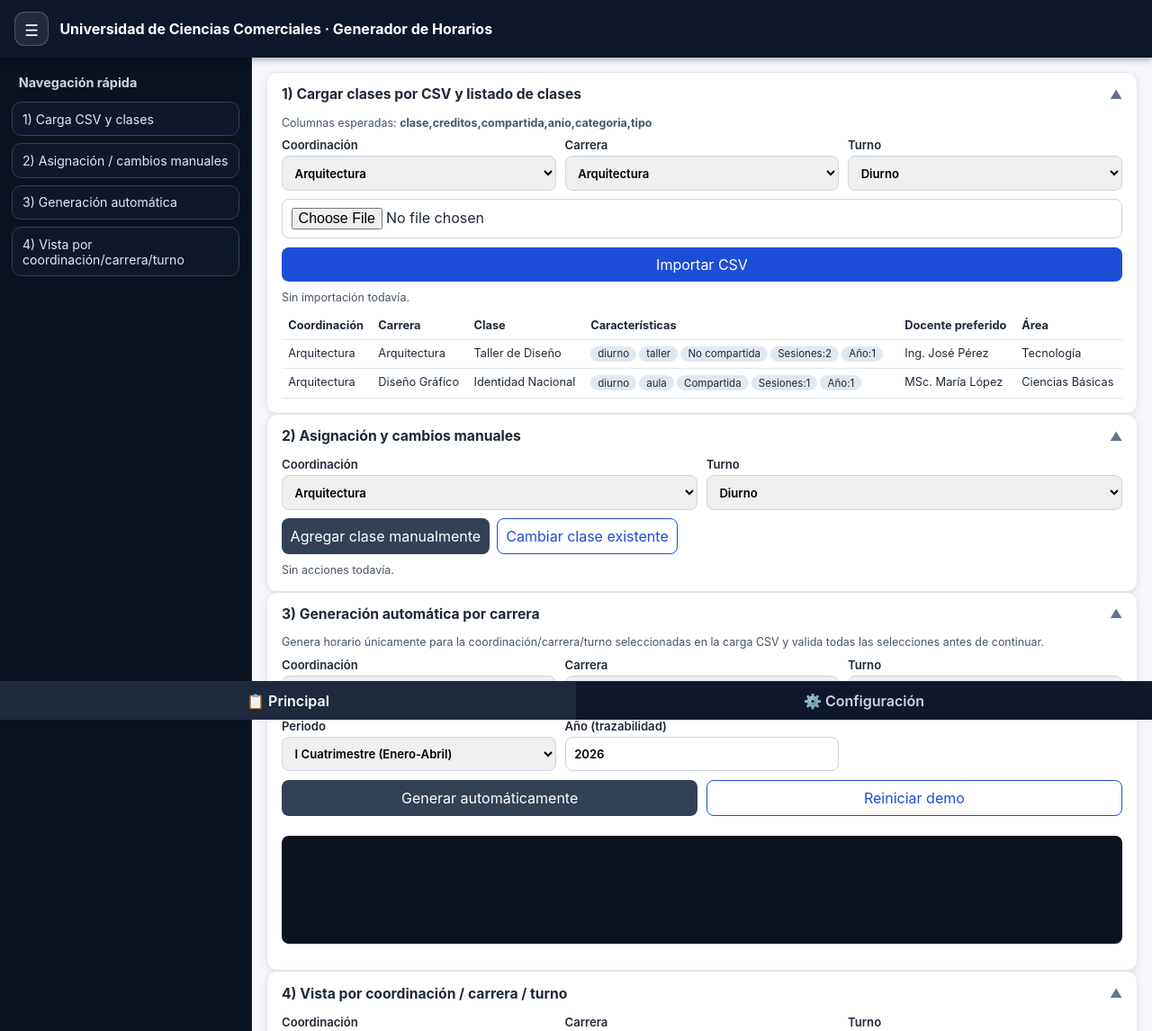
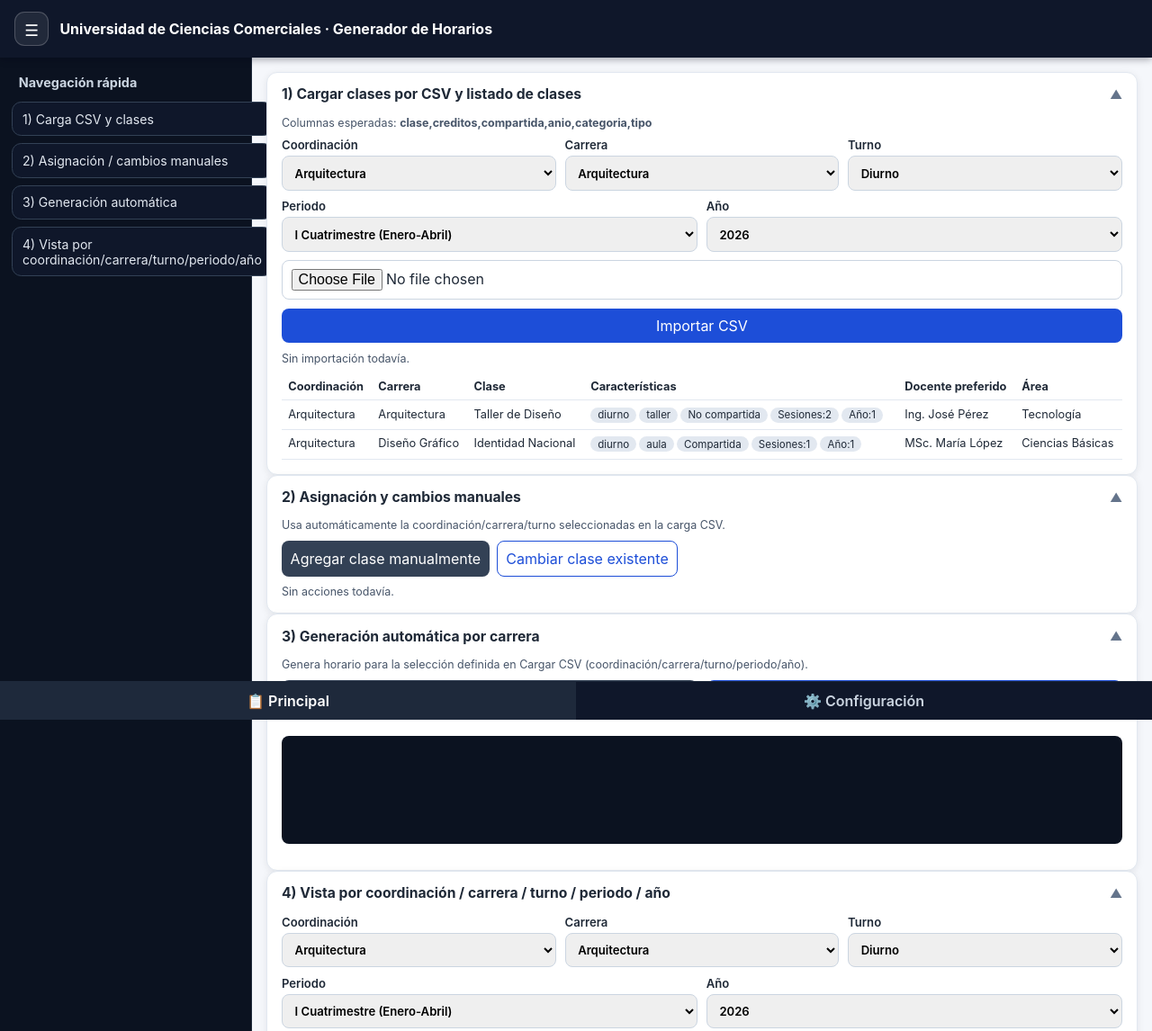
Before and after one commit to lsnoglos/Schedule, a plain HTML site: page index.html in a window 1280 px wide. Shown: the top 1146 px of the page at 90% size. Drawn offline with Linux system fonts and the light colour scheme.

Commit message:
Actualizar filtros de horario por periodo y año

```diff
--- a/index.html
+++ b/index.html
@@ -296,7 +296,7 @@
       <button class="menu-item" data-target="panel-csv">1) Carga CSV y clases</button>
       <button class="menu-item" data-target="panel-manual">2) Asignación / cambios manuales</button>
       <button class="menu-item" data-target="panel-auto">3) Generación automática</button>
-      <button class="menu-item" data-target="panel-filtro">4) Vista por coordinación/carrera/turno</button>
+      <button class="menu-item" data-target="panel-filtro">4) Vista por coordinación/carrera/turno/periodo/año</button>
     </nav>
   </aside>
 
@@ -315,6 +315,14 @@
           </label>
           <label>Turno
             <select id="csvShiftSelect"></select>
+          </label>
+        </div>
+        <div class="row">
+          <label>Periodo
+            <select id="csvPeriodSelect"></select>
+          </label>
+          <label>Año
+            <select id="csvYearSelect"></select>
           </label>
         </div>
         <input id="csvInput" type="file" accept=".csv" />
@@ -334,14 +342,7 @@
     <details class="panel" id="panel-manual" open>
       <summary>2) Asignación y cambios manuales <span class="summary-arrow">▼</span></summary>
       <div class="panel-body grid">
-        <div class="row">
-          <label>Coordinación
-            <select id="coordinationSelect"></select>
-          </label>
-          <label>Turno
-            <select id="shiftSelect"></select>
-          </label>
-        </div>
+        <small>Usa automáticamente la coordinación/carrera/turno seleccionadas en la carga CSV.</small>
         <div class="actions">
           <button class="secondary" data-open-dialog="manualAssignDialog">Agregar clase manualmente</button>
           <button class="ghost" data-open-dialog="changeClassDialog">Cambiar clase existente</button>
@@ -353,26 +354,7 @@
     <details class="panel" id="panel-auto" open>
       <summary>3) Generación automática por carrera <span class="summary-arrow">▼</span></summary>
       <div class="panel-body grid">
-        <small>Genera horario únicamente para la coordinación/carrera/turno seleccionadas en la carga CSV y valida todas las selecciones antes de continuar.</small>
-        <div class="row3">
-          <label>Coordinación
-            <select id="autoCoordinationSelect"></select>
-          </label>
-          <label>Carrera
-            <select id="autoCareerSelect"></select>
-          </label>
-          <label>Turno
-            <select id="autoShiftSelect"></select>
-          </label>
-        </div>
-        <div class="row3">
-          <label>Periodo
-            <select id="autoPeriodSelect"></select>
-          </label>
-          <label>Año (trazabilidad)
-            <input id="autoYearInput" type="text" readonly />
-          </label>
-        </div>
+        <small>Genera horario para la selección definida en Cargar CSV (coordinación/carrera/turno/periodo/año).</small>
         <div class="row">
           <button id="simulateBtn" class="secondary">Generar automáticamente</button>
           <button id="resetBtn" class="ghost">Reiniciar demo</button>
@@ -383,7 +365,7 @@
 
 
     <details class="panel" id="panel-filtro" open>
-      <summary>4) Vista por coordinación / carrera / turno <span class="summary-arrow">▼</span></summary>
+      <summary>4) Vista por coordinación / carrera / turno / periodo / año <span class="summary-arrow">▼</span></summary>
       <div class="panel-body grid">
         <div class="row3">
           <label>Coordinación
@@ -394,6 +376,14 @@
           </label>
           <label>Turno
             <select id="careerShiftSelect"></select>
+          </label>
+        </div>
+        <div class="row">
+          <label>Periodo
+            <select id="careerPeriodSelect"></select>
+          </label>
+          <label>Año
+            <select id="careerYearSelect"></select>
           </label>
         </div>
         <div class="table-wrap">
@@ -800,7 +790,7 @@ function formatAcademicYears(years = []) {
 }
 
 function getVisiblePeriods(state) {
-  return (state.periods || []).filter(period => Number(period.year) === CURRENT_YEAR);
+  return (state.periods || []);
 }
 
 function getPeriodsForShift(state, shift) {
@@ -1107,9 +1097,25 @@ function buildCareerScheduleTable(state) {
   const selectedShift = careerShiftSelect.value || 'diurno';
   careerShiftSelect.value = selectedShift;
 
+  const periodsForShift = getPeriodsForShift(state, selectedShift);
+  const yearOptions = [...new Set(periodsForShift.map(period => Number(period.year)).filter(Number.isFinite))].sort((a, b) => b - a);
+  buildOptions(careerYearSelect, yearOptions, year => ({ value: String(year), label: String(year) }));
+  const selectedYear = Number(careerYearSelect.value || yearOptions[0] || CURRENT_YEAR);
+  careerYearSelect.value = String(selectedYear);
+  const periodsForYear = periodsForShift.filter(period => Number(period.year) === selectedYear);
+  buildOptions(careerPeriodSelect, periodsForYear, period => ({ value: period.id, label: `${period.name} (${period.startMonth}-${period.endMonth})` }));
+  if (periodsForYear.length && !periodsForYear.some(period => period.id === careerPeriodSelect.value)) {
+    careerPeriodSelect.value = periodsForYear[0].id;
+  }
+  const selectedPeriodId = careerPeriodSelect.value || '';
+
   const cfg = getShiftConfig(state, selectedShift);
-  const activePeriod = getActivePeriod(state);
-  const entries = state.schedule.filter(s => s.coordinationId === coordinationId && s.shift === selectedShift && (s.career === selectedCareer || (s.careers || []).includes(selectedCareer)) && (!activePeriod || s.periodId === activePeriod.id));
+  const entries = state.schedule.filter(s => {
+    const matchesCareer = s.career === selectedCareer || (s.careers || []).includes(selectedCareer);
+    const matchesPeriod = selectedPeriodId ? s.periodId === selectedPeriodId : true;
+    const matchesYear = Number(s.year || byId(state.periods, s.periodId)?.year) === selectedYear;
+    return s.coordinationId === coordinationId && s.shift === selectedShift && matchesCareer && matchesPeriod && matchesYear;
+  });
   const head = `<tr><th>Bloque</th>${cfg.days.map(d => `<th>${d}</th>`).join('')}</tr>`;
   const body = cfg.blocks.map(block => {
     const cells = cfg.days.map(day => {
@@ -1127,48 +1133,40 @@ function buildCareerScheduleTable(state) {
 
 function render() {
   const state = BackendAPI.getState();
-  const coordination = coordinationSelect.value || state.coordinations[0]?.id;
-  const shift = shiftSelect.value || 'diurno';
-  const csvCoordination = csvCoordinationSelect.value || coordination;
-  const autoCoordination = autoCoordinationSelect.value || coordination;
-
-  buildOptions(coordinationSelect, state.coordinations, c => ({ value: c.id, label: c.name }));
+  const csvCoordination = csvCoordinationSelect.value || state.coordinations[0]?.id;
+  const csvShift = csvShiftSelect.value || 'diurno';
+
   buildOptions(csvCoordinationSelect, state.coordinations, c => ({ value: c.id, label: c.name }));
-  buildOptions(autoCoordinationSelect, state.coordinations, c => ({ value: c.id, label: c.name }));
-  buildOptions(shiftSelect, Object.keys(state.settings.shifts), k => ({ value: k, label: state.settings.shifts[k].label }));
   buildOptions(csvShiftSelect, Object.keys(state.settings.shifts), k => ({ value: k, label: state.settings.shifts[k].label }));
-  buildOptions(autoShiftSelect, Object.keys(state.settings.shifts), k => ({ value: k, label: state.settings.shifts[k].label }));
-  coordinationSelect.value = coordination;
   csvCoordinationSelect.value = csvCoordination;
-  autoCoordinationSelect.value = autoCoordination;
-  shiftSelect.value = shift;
-  csvShiftSelect.value = csvShiftSelect.value || shift;
-  autoShiftSelect.value = autoShiftSelect.value || shift;
-
-  const periodsForAutoShift = getPeriodsForShift(state, autoShiftSelect.value);
-  buildOptions(autoPeriodSelect, periodsForAutoShift, period => ({ value: period.id, label: `${period.name} (${period.startMonth}-${period.endMonth})` }));
-  if (periodsForAutoShift.length && !periodsForAutoShift.some(period => period.id === autoPeriodSelect.value)) {
-    autoPeriodSelect.value = periodsForAutoShift[0].id;
-  }
-  autoYearInput.value = String(CURRENT_YEAR);
-
-  const csvCareers = getCareersByCoordination(state, csvCoordinationSelect.value);
+  csvShiftSelect.value = csvShift;
+
+  const periodsForCsvShift = getPeriodsForShift(state, csvShift);
+  const csvYearOptions = [...new Set(periodsForCsvShift.map(period => Number(period.year)).filter(Number.isFinite))].sort((a, b) => b - a);
+  buildOptions(csvYearSelect, csvYearOptions, year => ({ value: String(year), label: String(year) }));
+  const selectedCsvYear = Number(csvYearSelect.value || csvYearOptions[0] || CURRENT_YEAR);
+  csvYearSelect.value = String(selectedCsvYear);
+  const periodsForCsvYear = periodsForCsvShift.filter(period => Number(period.year) === selectedCsvYear);
+  buildOptions(csvPeriodSelect, periodsForCsvYear, period => ({ value: period.id, label: `${period.name} (${period.startMonth}-${period.endMonth})` }));
+  if (periodsForCsvYear.length && !periodsForCsvYear.some(period => period.id === csvPeriodSelect.value)) {
+    csvPeriodSelect.value = periodsForCsvYear[0].id;
+  }
+
+  const csvCareers = getCareersByCoordination(state, csvCoordination);
   buildOptions(csvCareerSelect, csvCareers, career => ({ value: career, label: career }));
-
-  const autoCareers = getCareersByCoordination(state, autoCoordinationSelect.value);
-  buildOptions(autoCareerSelect, autoCareers, career => ({ value: career, label: career }));
-
-  const classes = state.classCatalog.filter(c => c.coordinationId === coordination && c.shift === shift);
+  const csvCareer = (csvCareerSelect.value || '').trim();
+
+  const classes = state.classCatalog.filter(c => c.coordinationId === csvCoordination && c.shift === csvShift && (!csvCareer || c.career === csvCareer));
   buildOptions(subjectSelect, classes, c => ({ value: c.id, label: `${c.name} · ${c.career}` }));
   buildOptions(classAssignSelect, state.classCatalog, c => ({ value: c.id, label: `${c.name} (${c.career})` }));
   buildOptions(teacherAssignSelect, state.teachers, t => ({ value: t.id, label: t.name }));
   buildOptions(manualTeacherSelect, state.teachers, t => ({ value: t.id, label: t.name }));
   buildOptions(changeTeacherSelect, state.teachers, t => ({ value: t.id, label: t.name }));
   buildOptions(teacherAreaSelect, state.areas, a => ({ value: a.id, label: a.name }));
-  buildOptions(daySelect, getShiftConfig(state, shift).days, d => ({ value: d, label: d }));
-  buildOptions(blockStartSelect, getShiftConfig(state, shift).blocks, b => ({ value: b.id, label: `${b.id} · ${b.label}` }));
-  buildOptions(changeDaySelect, getShiftConfig(state, shift).days, d => ({ value: d, label: d }));
-  buildOptions(changeBlockStartSelect, getShiftConfig(state, shift).blocks, b => ({ value: b.id, label: `${b.id} · ${b.label}` }));
+  buildOptions(daySelect, getShiftConfig(state, csvShift).days, d => ({ value: d, label: d }));
+  buildOptions(blockStartSelect, getShiftConfig(state, csvShift).blocks, b => ({ value: b.id, label: `${b.id} · ${b.label}` }));
+  buildOptions(changeDaySelect, getShiftConfig(state, csvShift).days, d => ({ value: d, label: d }));
+  buildOptions(changeBlockStartSelect, getShiftConfig(state, csvShift).blocks, b => ({ value: b.id, label: `${b.id} · ${b.label}` }));
   buildOptions(settingsShiftSelect, Object.keys(state.settings.shifts), k => ({ value: k, label: state.settings.shifts[k].label }));
 
   const settingsShift = settingsShiftSelect.value || 'diurno';
@@ -1186,7 +1184,7 @@ function render() {
   settingLunchStart.value = shiftCfg.lunchBreak?.start || '';
   settingLunchEnd.value = shiftCfg.lunchBreak?.end || '';
   const visiblePeriods = getVisiblePeriods(state);
-  buildOptions(settingShiftPeriods, visiblePeriods, period => ({ value: period.id, label: `${period.name} (${period.type})` }));
+  buildOptions(settingShiftPeriods, visiblePeriods, period => ({ value: period.id, label: `${period.name} (${period.type} ${period.year})` }));
   const selectedShiftPeriods = new Set(shiftCfg.periodIds || []);
   Array.from(settingShiftPeriods.options).forEach(option => {
     option.selected = selectedShiftPeriods.has(option.value);
@@ -1266,7 +1264,7 @@ function generateScheduleForCareerShift(coordinationId, career, shift, periodId)
             const draft = classToScheduleDraft(freshState, cls, day, block.id, { career, groupName: yearGroupName, groupSize: group.students });
             draft.periodId = period.id;
             draft.periodName = period.name;
-            draft.year = CURRENT_YEAR;
+            draft.year = Number(period?.year || CURRENT_YEAR);
             draft.academicYear = year;
             if (draft.blockIds.length !== cls.blocksRequired) continue;
             const errors = validateAssignment(freshState, draft);
@@ -1308,7 +1306,7 @@ async function importCSV() {
   const coordinationId = csvCoordinationSelect.value || BackendAPI.getState().coordinations[0]?.id;
   const career = (csvCareerSelect.value || '').trim();
   const shift = csvShiftSelect.value || 'diurno';
-  const periodId = autoPeriodSelect.value || BackendAPI.getState().currentPeriodId;
+  const periodId = csvPeriodSelect.value || BackendAPI.getState().currentPeriodId;
   if (!career) {
     csvFeedback.className = 'error';
     csvFeedback.textContent = 'Debe seleccionar la carrera antes de importar.';
@@ -1409,6 +1407,10 @@ function addManualAssignment() {
   const cls = byId(state.classCatalog, subjectSelect.value);
   if (!cls) return;
   const draft = classToScheduleDraft(state, cls, daySelect.value, blockStartSelect.value, { teacherId: manualTeacherSelect.value });
+  const selectedPeriod = byId(state.periods, csvPeriodSelect.value);
+  draft.periodId = selectedPeriod?.id || state.currentPeriodId;
+  draft.periodName = selectedPeriod?.name || '';
+  draft.year = Number(selectedPeriod?.year || CURRENT_YEAR);
   const errors = validateAssignment(state, draft);
   if (errors.length) { assignFeedback.className = 'error'; assignFeedback.textContent = `❌ ${errors.join(' | ')}`; return; }
   BackendAPI.update(s => s.schedule.push(draft));
@@ -1424,6 +1426,10 @@ function changeScheduledClass() {
   const cls = byId(state.classCatalog, entry.classId);
   if (!cls) return;
   const updated = classToScheduleDraft(state, cls, changeDaySelect.value, changeBlockStartSelect.value, { career: entry.career, groupName: entry.academicGroups?.[0] || entry.career, teacherId: changeTeacherSelect.value });
+  const selectedPeriod = byId(state.periods, csvPeriodSelect.value);
+  updated.periodId = selectedPeriod?.id || entry.periodId;
+  updated.periodName = selectedPeriod?.name || entry.periodName || '';
+  updated.year = Number(selectedPeriod?.year || entry.year || CURRENT_YEAR);
   updated.id = entry.id;
   const withoutCurrent = state.schedule.filter(s => s.id !== entry.id);
   const errors = validateAssignment({ ...state, schedule: withoutCurrent }, updated);
@@ -1526,13 +1532,10 @@ function addPeriod() {
 
 function simulate() {
   const state = BackendAPI.getState();
-  const coordinationId = autoCoordinationSelect.value;
-  const career = autoCareerSelect.value;
-  const shift = autoShiftSelect.value;
-  const periodId = autoPeriodSelect.value;
-  const csvCoordinationId = csvCoordinationSelect.value;
-  const csvCareer = (csvCareerSelect.value || '').trim();
-  const csvShift = csvShiftSelect.value;
+  const coordinationId = csvCoordinationSelect.value;
+  const career = (csvCareerSelect.value || '').trim();
+  const shift = csvShiftSelect.value;
+  const periodId = csvPeriodSelect.value;
   const missing = [];
   if (!coordinationId) missing.push('coordinación');
   if (!career) missing.push('carrera');
@@ -1541,9 +1544,6 @@ function simulate() {
   if (!state.teachers.length) missing.push('docentes registrados');
   const hasCsvClasses = state.classCatalog.some(cls => cls.importedFromCsv && cls.coordinationId === coordinationId && cls.career === career && cls.shift === shift);
   if (!hasCsvClasses) missing.push('clases cargadas por CSV para la selección actual');
-  if (coordinationId !== csvCoordinationId || career !== csvCareer || shift !== csvShift) {
-    missing.push('que la selección de generación automática coincida con la selección realizada en el módulo CSV');
-  }
   const validPeriodForShift = getPeriodsForShift(state, shift).some(period => period.id === periodId);
   if (!validPeriodForShift) missing.push('un periodo asociado al turno seleccionado');
   if (missing.length) {
@@ -1560,7 +1560,7 @@ Coordinación: ${byId(state.coordinations, coordinationId)?.name || coordination
 Carrera: ${career}
 Turno: ${shiftCfg?.label || shift}
 Periodo: ${period?.name || periodId}
-Año: ${CURRENT_YEAR}
+Año: ${period?.year || CURRENT_YEAR}
 Clases colocadas: ${result.placed}
 Advertencias: ${result.warnings.length}
 ${result.warnings.map(w => `- ${w}`).join('\n')}`;
@@ -1594,16 +1594,15 @@ document.querySelectorAll('[data-open-dialog]').forEach(button => button.addEven
 navMainBtn.addEventListener('click', () => { mainView.classList.add('active'); settingsView.classList.remove('active'); navMainBtn.classList.add('active'); navSettingsBtn.classList.remove('active'); });
 navSettingsBtn.addEventListener('click', () => { settingsView.classList.add('active'); mainView.classList.remove('active'); navSettingsBtn.classList.add('active'); navMainBtn.classList.remove('active'); });
 
-coordinationSelect.addEventListener('change', render);
-shiftSelect.addEventListener('change', render);
 csvCoordinationSelect.addEventListener('change', render);
 csvShiftSelect.addEventListener('change', render);
-autoCoordinationSelect.addEventListener('change', render);
-autoShiftSelect.addEventListener('change', render);
-autoPeriodSelect.addEventListener('change', render);
+csvPeriodSelect.addEventListener('change', render);
+csvYearSelect.addEventListener('change', render);
 careerCoordinationSelect.addEventListener('change', render);
 careerSelect.addEventListener('change', render);
 careerShiftSelect.addEventListener('change', render);
+careerPeriodSelect.addEventListener('change', render);
+careerYearSelect.addEventListener('change', render);
 settingsShiftSelect.addEventListener('change', render);
 periodCareerSelect.addEventListener('change', render);
 importCsvBtn.addEventListener('click', importCSV);
```
